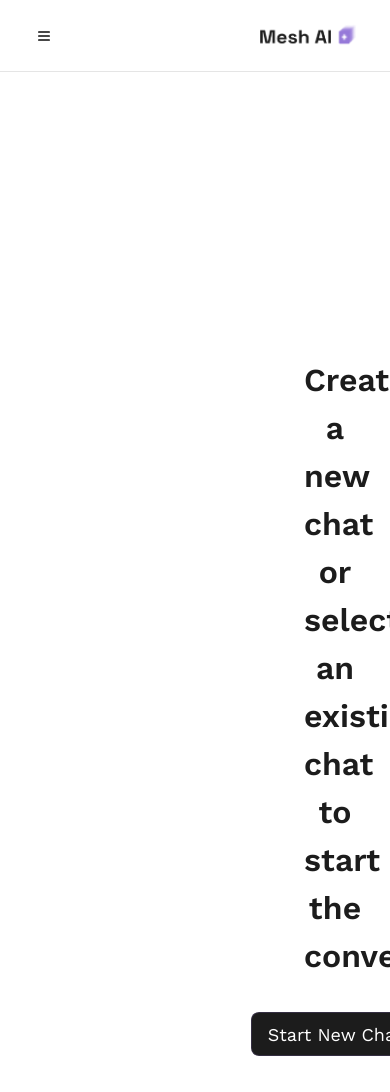
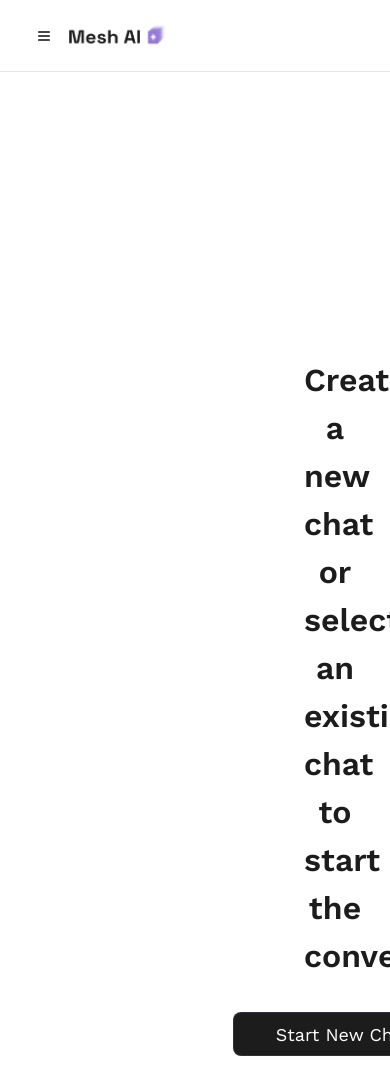
Before and after one commit to LF808mlb/ai-se_project_mesh-ai, a React (Vite) app in the folder client/: page /chat in a window 390 px wide. Shown: the top 1092 px of the page. Built offline with nearby package versions, Linux system fonts and the light colour scheme.

Commit message:
git commit -m "figma style1"

```diff
--- a/client/src/components/Header/Header.css
+++ b/client/src/components/Header/Header.css
@@ -1,6 +1,6 @@
 .header {
   display: flex;
-  justify-content: space-between;
+  justify-content: flex-start;
   align-items: center;
   min-height: 72px;
   padding: 0 32px;
@@ -33,6 +33,7 @@
   display: flex;
   align-items: center;
   gap: 24px;
+  margin-left: auto;
 }
 
 .header__link {
@@ -58,10 +59,22 @@
   height: 36px;
 }
 
+@media (min-width: 1201px) {
+  .header__menu-btn {
+    display: none !important;
+  }
+
+  .header__nav {
+    display: flex !important;
+    position: static;
+    margin-left: auto;
+  }
+}
+
 @media (max-width: 1200px) {
   .header {
     justify-content: flex-start;
-    gap: 12px;
+    gap: 11.99px;
     border-bottom: 1px solid rgb(0 0 0 / 0.1);
   }
 
@@ -70,25 +83,27 @@
   }
 
   .header__logo {
-    margin-left: auto;
+    margin-left: 0;
   }
 
   /* Nav is hidden by default on mobile */
   .header__nav {
     position: fixed;
-    top: 47px;
+    top: auto;
     bottom: 0;
     left: 0;
-    width: 75%;
-    max-width: 255px;
+    width: 255px;
+    height: 164px;
+    gap: 7px;
     flex-direction: column;
     align-items: flex-start;
     z-index: 101;
     display: none;
-    border-top: 1px solid rgb(0 0 0 / 0.1);
+    border-top: 1px solid #1c1c1c4d;
     background-color: #fff;
-    justify-content: end;
-    /* Add padding and gap according to Figma */
+    justify-content: flex-start;
+    padding-left: 12px;
+    box-sizing: border-box;
   }
 
   /* Shown when the menu is open */
--- a/client/src/pages/Chat/Chat.css
+++ b/client/src/pages/Chat/Chat.css
@@ -337,6 +337,16 @@
     flex-direction: column;
   }
 
+  .chat__new-btn,
+  .chat__list {
+    width: 220px;
+    margin-left: 16px;
+  }
+
+  .chat__new-btn {
+    margin-bottom: 12px;
+  }
+
   .chat__sidebar_open {
     transform: translateX(0);
   }
```
